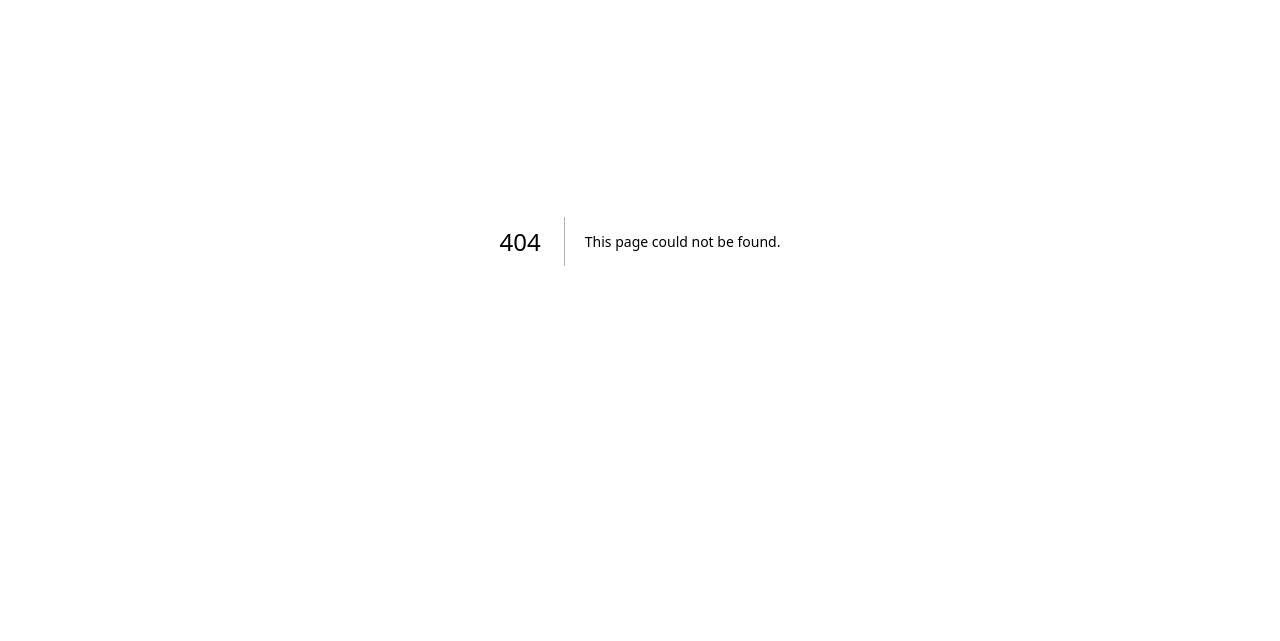
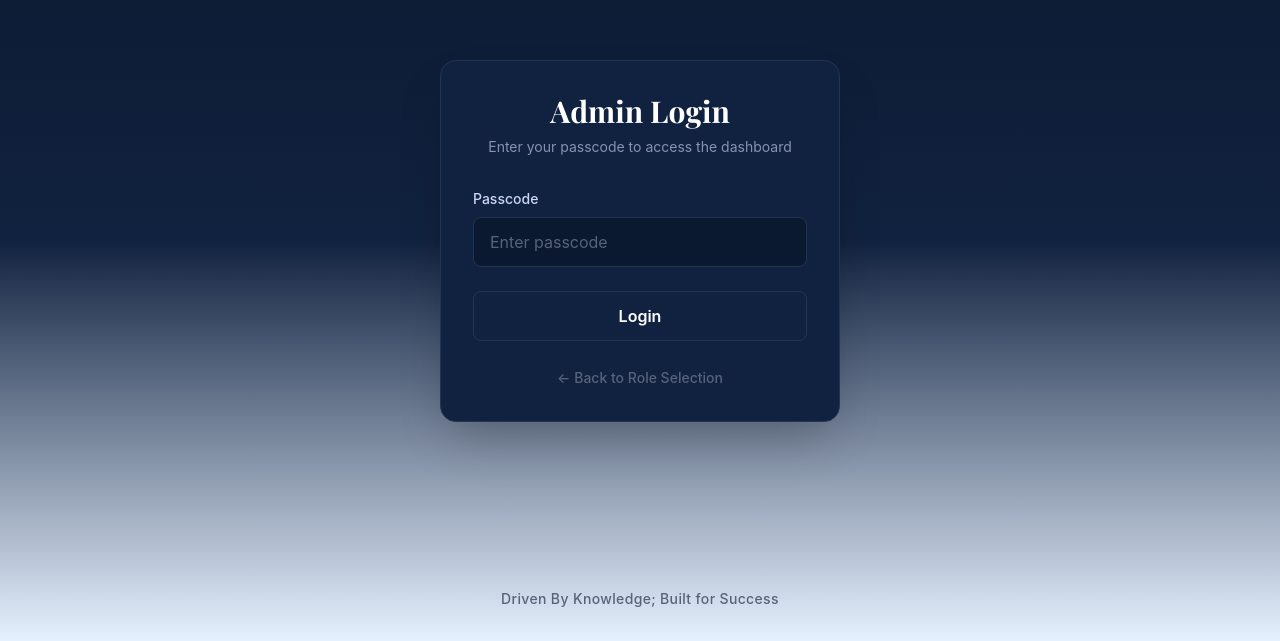
Before and after one commit to Afolex-CBT-Simulator/helix-academy, a Next.js app: page /admin/login in a window 1280 px wide. Before the commit this address had no page. Shown: the part 159-800 px from the top of the page. Built offline with nearby package versions, Linux system fonts and the light colour scheme.

Commit message:
Create AdminLoginPage component for admin login

```diff
--- /dev/null
+++ b/app/admin/login/page.tsx
@@ -0,0 +1,94 @@
+'use client'
+
+import { useState } from 'react'
+import { useRouter } from 'next/navigation'
+import Link from 'next/link'
+
+export default function AdminLoginPage() {
+  const [passcode, setPasscode] = useState('')
+  const [error, setError] = useState('')
+  const router = useRouter()
+
+  const handleSubmit = (e: React.FormEvent) => {
+    e.preventDefault()
+    if (passcode === 'Helix Simulator') {
+      router.push('/admin/dashboard')
+    } else {
+      setError('Incorrect passcode. Please try again.')
+    }
+  }
+
+  return (
+    <main className="min-h-screen flex flex-col items-center justify-center relative overflow-hidden">
+      {/* Background */}
+      <div className="absolute inset-0 bg-gradient-to-b from-[#0a192f] via-[#112240] to-[#e6f1ff]" />
+      <div
+        className="absolute inset-0"
+        style={{
+          backgroundImage: `radial-gradient(rgba(255, 255, 255, 0.5) 1px, transparent 1px)`,
+          backgroundSize: '32px 32px',
+          opacity: 0.02
+        }}
+      />
+
+      {/* Content */}
+      <div className="relative z-10 w-full max-w-md px-6">
+        <div className="bg-[#112240] border border-[#233554] rounded-2xl p-8 shadow-2xl">
+          <h1
+            className="text-3xl font-bold text-white mb-2 text-center"
+            style={{ fontFamily: '"Playfair Display", Georgia, serif' }}
+          >
+            Admin Login
+          </h1>
+          <p className="text-[#8892b0] text-center mb-8 text-sm">
+            Enter your passcode to access the dashboard
+          </p>
+
+          <form onSubmit={handleSubmit} className="space-y-6">
+            <div>
+              <label htmlFor="passcode" className="block text-[#ccd6f6] text-sm font-medium mb-2">
+                Passcode
+              </label>
+              <input
+                id="passcode"
+                type="password"
+                value={passcode}
+                onChange={(e) => {
+                  setPasscode(e.target.value)
+                  setError('')
+                }}
+                className="w-full px-4 py-3 bg-[#0a192f] border border-[#233554] rounded-lg text-white placeholder-[#586279] focus:outline-none focus:border-[#3d5a80] transition"
+                placeholder="Enter passcode"
+                autoComplete="off"
+              />
+              {error && (
+                <p className="mt-2 text-red-400 text-sm font-medium">{error}</p>
+              )}
+            </div>
+
+            <button
+              type="submit"
+              className="w-full bg-[#112240] hover:bg-[#0a192f] border border-[#233554] text-white font-semibold py-3 rounded-lg transition-all duration-200 hover:-translate-y-0.5"
+            >
+              Login
+            </button>
+          </form>
+
+          <div className="mt-6 text-center">
+            <Link
+              href="/fork"
+              className="text-[#586279] hover:text-[#8892b0] text-sm font-medium transition"
+            >
+              ← Back to Role Selection
+            </Link>
+          </div>
+        </div>
+      </div>
+
+      {/* Footer */}
+      <footer className="absolute bottom-8 text-[#586279] text-xs md:text-sm font-medium tracking-wide">
+        Driven By Knowledge; Built for Success
+      </footer>
+    </main>
+  )
+}
```
